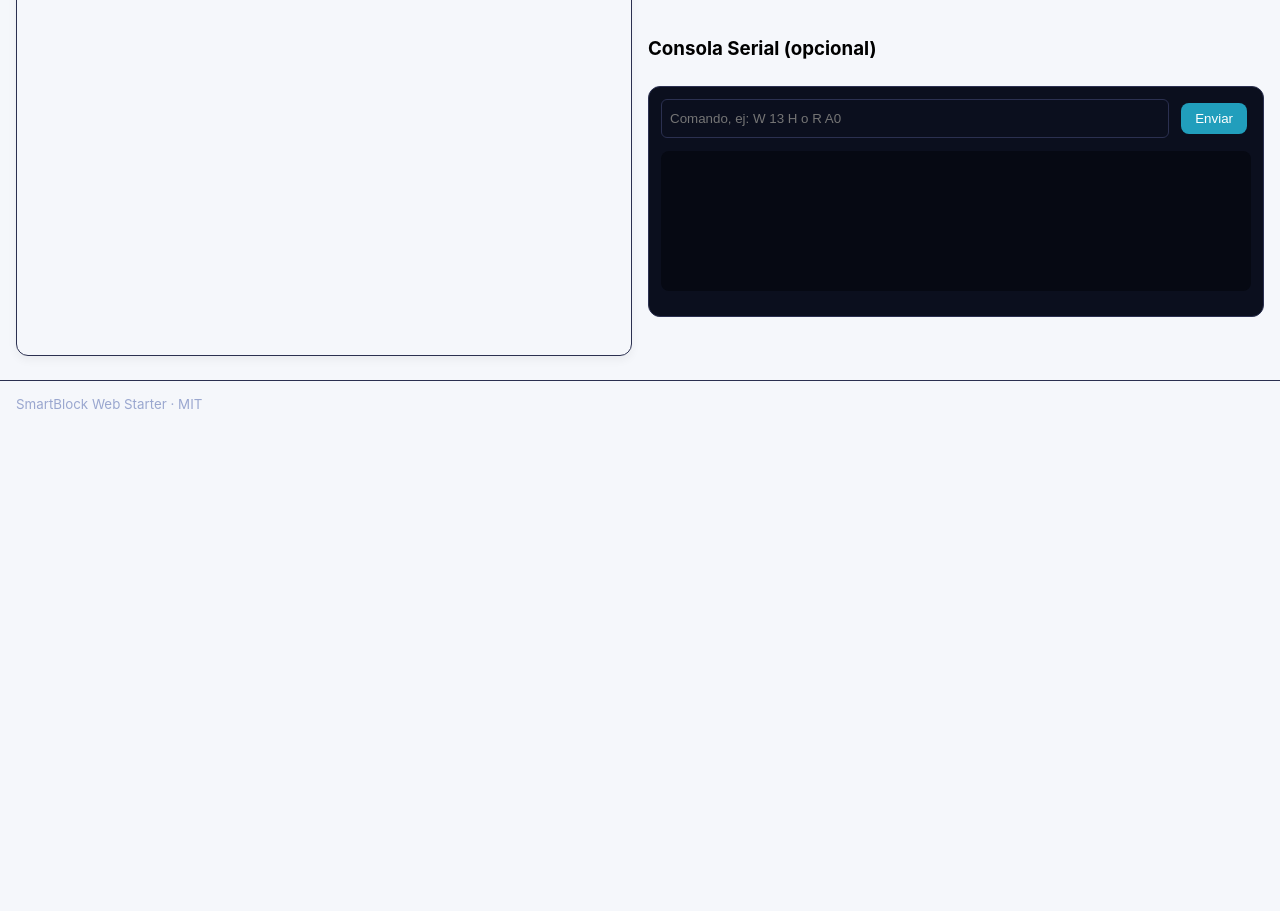
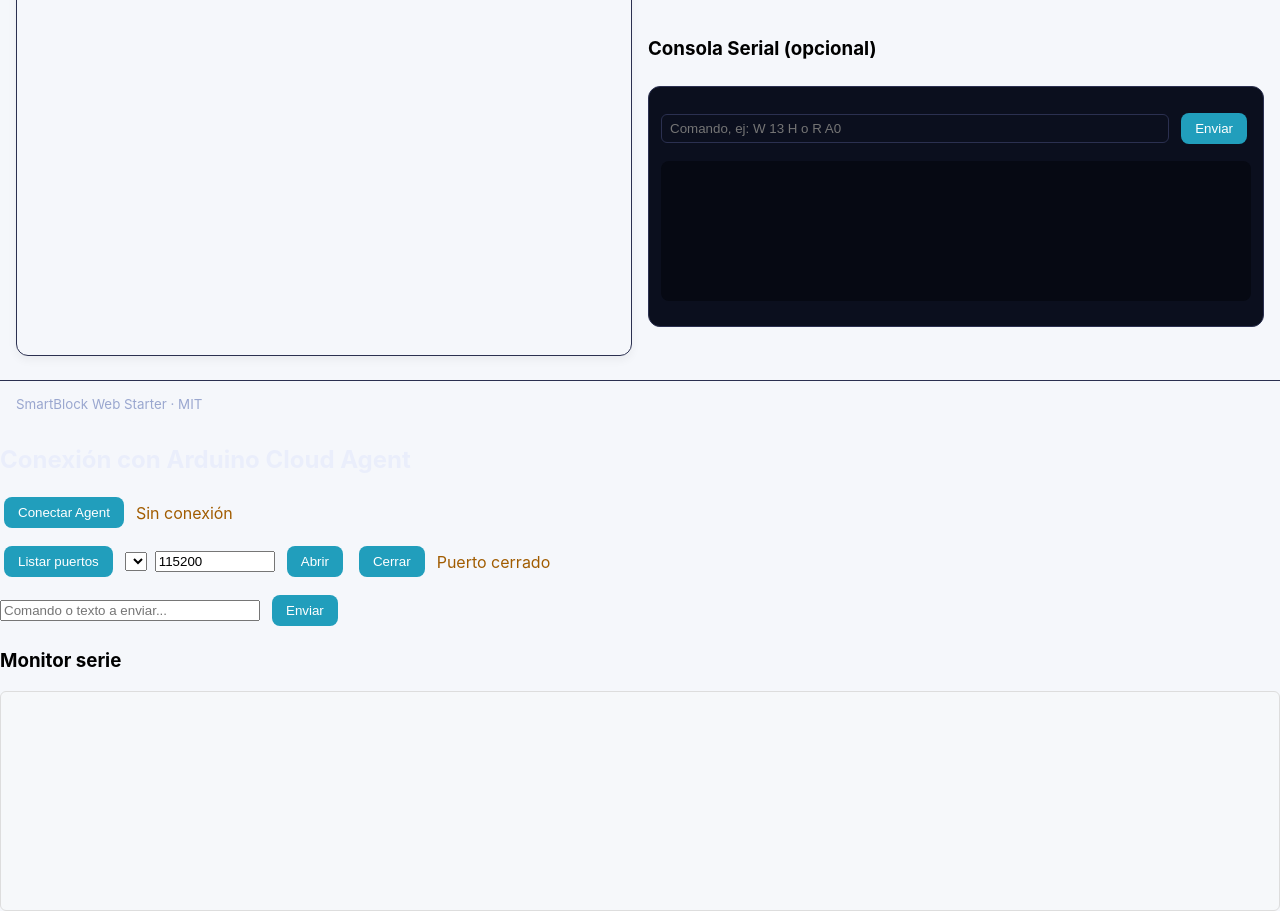
Before and after one commit to marianobat/smartblock2, a plain HTML site: page index.html in a window 1280 px wide. Shown: the part 387-1298 px from the top of the page. Before the commit the page ends 812 px from the top, so only its background shows below. Drawn offline with nearby package versions, Linux system fonts and the light colour scheme; a script that the page names is missing.

Commit message:
Update index.html

```diff
--- a/index.html
+++ b/index.html
@@ -74,5 +74,44 @@
   <footer>
     <small>SmartBlock Web Starter · MIT</small>
   </footer>
+  <!-- Al final de index.html, justo antes de </body> -->
+<style>
+  .row { display:flex; gap:8px; align-items:center; margin:10px 0; flex-wrap:wrap; }
+  #log { white-space:pre-wrap; background:#f6f8fa; padding:10px; border:1px solid #ddd; border-radius:6px; height:220px; overflow:auto; }
+  .ok { color:#14803a; } .warn { color:#a15c00; } .err { color:#b00020; }
+</style>
+
+<section id="arduino-agent-panel">
+  <h2>Conexión con Arduino Cloud Agent</h2>
+
+  <div class="row">
+    <button id="btnConnect">Conectar Agent</button>
+    <span id="agentStatus" class="warn">Sin conexión</span>
+  </div>
+
+  <div class="row">
+    <button id="btnList">Listar puertos</button>
+    <select id="portSelect"></select>
+    <input id="baud" type="number" value="115200" min="300" step="300" style="width:120px" />
+    <button id="btnOpen">Abrir</button>
+    <button id="btnClose">Cerrar</button>
+    <span id="portStatus" class="warn">Puerto cerrado</span>
+  </div>
+
+  <div class="row">
+    <input id="line" type="text" placeholder="Comando o texto a enviar..." style="min-width:260px" />
+    <button id="btnSend">Enviar</button>
+  </div>
+
+  <h3>Monitor serie</h3>
+  <div id="log"></div>
+</section>
+
+<!-- Cliente Socket.IO desde CDN -->
+<script src="https://cdnjs.cloudflare.com/ajax/libs/socket.io/4.7.5/socket.io.min.js" crossorigin="anonymous" referrerpolicy="no-referrer"></script>
+
+<!-- Integración Agent -->
+<script src="./agent.js"></script>
+<script src="./serial-ui.js"></script>
 </body>
 </html>
```
